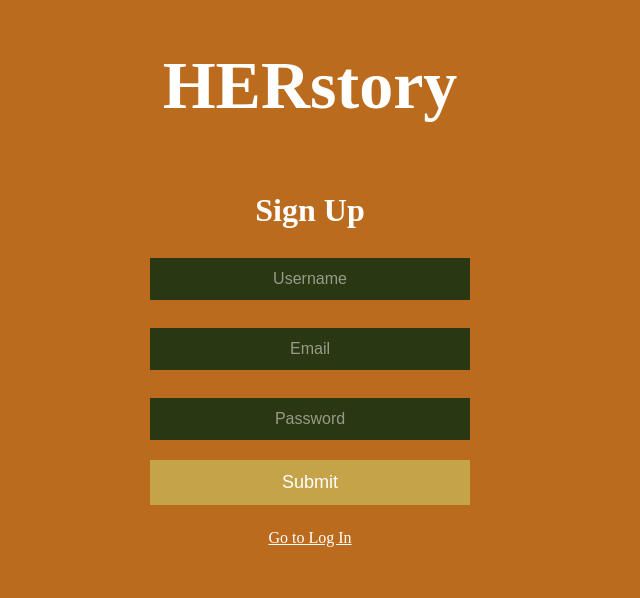
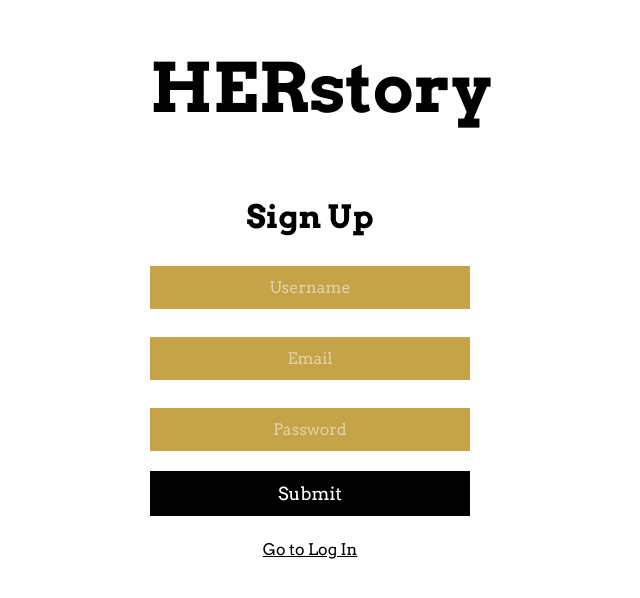
Before and after one commit to mandisareed/HERstory, a React (Create React App) app in the folder client/: page /signup in a window 1280 px wide. Shown: the top 598 px of the page, without its empty margins (330-970 px from the left). Built offline with nearby package versions, Linux system fonts and the light colour scheme.

Commit message:
updated sign in pages color scheme, font

```diff
--- a/client/src/pages/Signup.css
+++ b/client/src/pages/Signup.css
@@ -1,9 +1,9 @@
 .signupBackground {
-    background-color:#BB6B1E;
+    background-color:#fff;
     min-height: 100vh;
   }
   .signupHeader {
-    background-color:#BB6B1E;
+    background-color:#fff;
   }
   ::-webkit-input-placeholder { /* Chrome/Opera/Safari */
     color:white;
--- a/client/src/pages/Signup.js
+++ b/client/src/pages/Signup.js
@@ -49,11 +49,11 @@ function Signup() {
   return (
     <body className= "signupBackground">
     <div style={signupStyles} className="Signup">
-    <h1 className= "signupHeader" style={{textAlign : "center", fontFamily : "Didot, serif", fontWeight: "800", fontSize:"68px"}}> HERstory</h1>
-      <h1 style={{fontFamily : "Didot", textAlign: "center"}}>Sign Up</h1>
+    <h1 className= "signupHeader" style={{textAlign : "center", fontFamily : "Arvo", fontWeight: "800", fontSize:"68px", color: "black"}}> HERstory</h1>
+      <h1 style={{fontFamily : "Arvo", textAlign: "center", color: "black"}}>Sign Up</h1>
       <Form onSubmit={handleFormSubmit}>
         <InputGroup
-        style={{backgroundColor: "#293713"}}
+        style={{fontFamily : "Arvo",backgroundColor: "#C4A349"}}
           id="username"
           //labelText="Username"
           placeholder="Username"
@@ -62,7 +62,7 @@ function Signup() {
           onChange={handleChange}
         />
         <InputGroup
-        style={{backgroundColor: "#293713"}}
+        style={{fontFamily : "Arvo", backgroundColor: "#C4A349"}}
           id="email"
           //labelText="Email"
           placeholder="Email"
@@ -71,7 +71,7 @@ function Signup() {
           onChange={handleChange}
         />
         <InputGroup
-        style={{backgroundColor: "#293713"}}
+        style={{fontFamily : "Arvo", backgroundColor: "#C4A349"}}
           id="pwd"
           //labelText="Password"
           placeholder="Password"
@@ -79,13 +79,14 @@ function Signup() {
           type="password"
           onChange={handleChange}
         />
-        <button type="submit">Submit</button>
+        <button style={{fontFamily : "Arvo", backgroundColor: "black"}} type="submit">Submit</button>
       </Form>
       <Link
         style={{
           marginTop: "1.5rem",
           textAlign: "center",
-          fontFamily: "Didot"
+          fontFamily: "Arvo",
+          color: "black"
         }}
         to="/login"
       >
```
